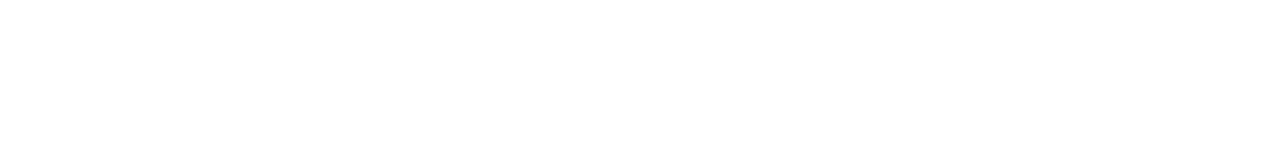
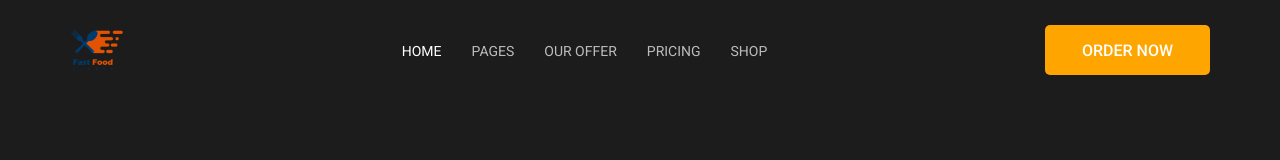
Before and after one commit to GaripovRamil/Burgers, a plain HTML site: page index.html in a window 1280 px wide. Drawn offline with Linux system fonts and the light colour scheme.

Commit message:
add shapka

```diff
--- a/index.html
+++ b/index.html
@@ -3,7 +3,26 @@
   <head>
     <meta charset="UTF-8" />
     <meta name="viewport" content="width=device-width, initial-scale=1.0" />
-    <title>Document</title>
+    <title>Burgers</title>
+    <link rel="stylesheet" href="./style.css" />
   </head>
-  <body></body>
+  <body>
+    <header class="header">
+      <div class="container">
+        <img src="./images/icons/logo.png" alt="Логотип" class="header__logo" />
+
+        <nav class="header__nav">
+          <ul class="header__list">
+            <li><a class="active" href="#!">HOME</a></li>
+            <li><a href="#!">PAGES</a></li>
+            <li><a href="#!">OUR OFFER</a></li>
+            <li><a href="#!">PRICING</a></li>
+            <li><a href="#!">SHOP</a></li>
+          </ul>
+        </nav>
+
+        <a href="#!" class="btn">Order now</a>
+      </div>
+    </header>
+  </body>
 </html>
--- /dev/null
+++ b/style.css
@@ -0,0 +1,84 @@
+@import url("https://fonts.googleapis.com/css2?family=Roboto:wght@400;500&display=swap");
+/*- Общие стили(для body) */
+body {
+  margin: 0;
+  font-family: "Roboto", sans-serif;
+  background-color: #1c1c1c;
+  color: #fff;
+}
+
+a {
+  color: #fff;
+  text-decoration: none;
+}
+
+ul {
+  list-style: none;
+  padding: 0;
+  margin: 0;
+}
+
+.container {
+  max-width: 1140px;
+  margin-right: auto;
+  margin-left: auto;
+  padding: 0 15px;
+}
+
+.btn {
+  display: flex;
+  align-items: center;
+  justify-content: center;
+
+  width: 165px;
+  height: 50px;
+
+  font-weight: 500;
+  font-size: 16px;
+  text-transform: uppercase;
+
+  background: orange;
+  border-radius: 5px;
+
+  transition: opacity 0.3s;
+}
+
+.btn:hover {
+  opacity: 0.8;
+}
+/*- Шапка */
+.header {
+  padding: 25px 0;
+  position: relative;
+}
+
+.header .container {
+  display: flex;
+  justify-content: space-between;
+  align-items: center;
+}
+
+.header__logo {
+}
+
+.header__nav {
+}
+
+.header__list {
+  display: flex;
+  gap: 30px;
+}
+
+.header__nav a {
+  font-size: 14px;
+  opacity: 0.7;
+  transition: opacity 0.3s;
+}
+
+.header__nav a.active {
+  opacity: 1;
+}
+
+.header__nav a:hover {
+  opacity: 0.9;
+}
```
Also changed, not shown: images/icons/social/facebook.png (renamed from images/icons/facebook.png), images/icons/social/instagram.png (renamed from images/icons/instagram.png), images/icons/social/linkedin.png (renamed from images/icons/linkedin.png), images/icons/social/twitter.png (renamed from images/icons/twitter.png).
